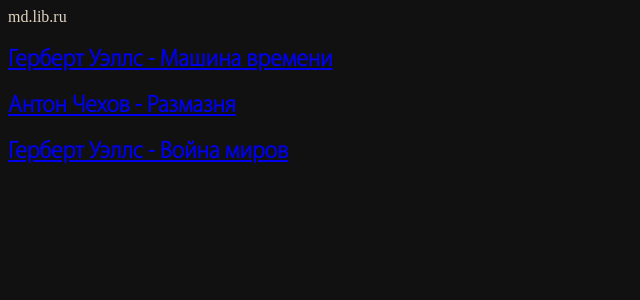
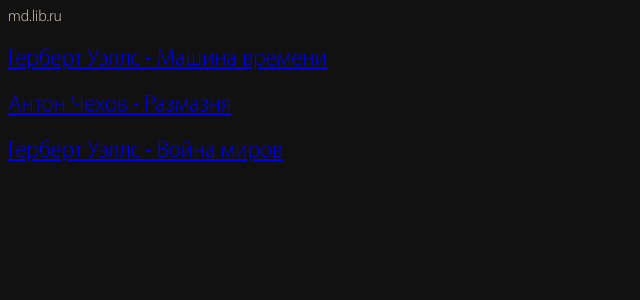
Before and after one commit to pwrmind/md.lib.ru, a Jekyll site: the page built from index.md, in a window 1280 px wide. Shown: the top 300 px of the page, without its empty margins (0-640 px from the left). Built offline with Jekyll 4.4.1, drawn with Linux system fonts in a browser that asks for light colours.

Commit message:
change style

```diff
--- a/assets/styles/main.css
+++ b/assets/styles/main.css
@@ -11,13 +11,13 @@
 html, body {
     background-color: #111;
     color: #e1d3c1;
+    font-family: "Myriad Set Pro","Helvetica Neue","Helvetica","Arial","Verdana","sans-serif";
 }
 
-h1 {
+h1, h2 {
     /* color: #333 !important; */
     font-weight: 200;
     letter-spacing: -0.008em;
-    font-family: "Myriad Set Pro","Helvetica Neue","Helvetica","Arial","Verdana","sans-serif";
 }
 
 p {
@@ -29,6 +29,5 @@ blockquote > p {
 }
 
 .content {
-    font-family: "Myriad Set Pro","Helvetica Neue","Helvetica","Arial","Verdana","sans-serif";
     /* color: #333; */
 }
```
